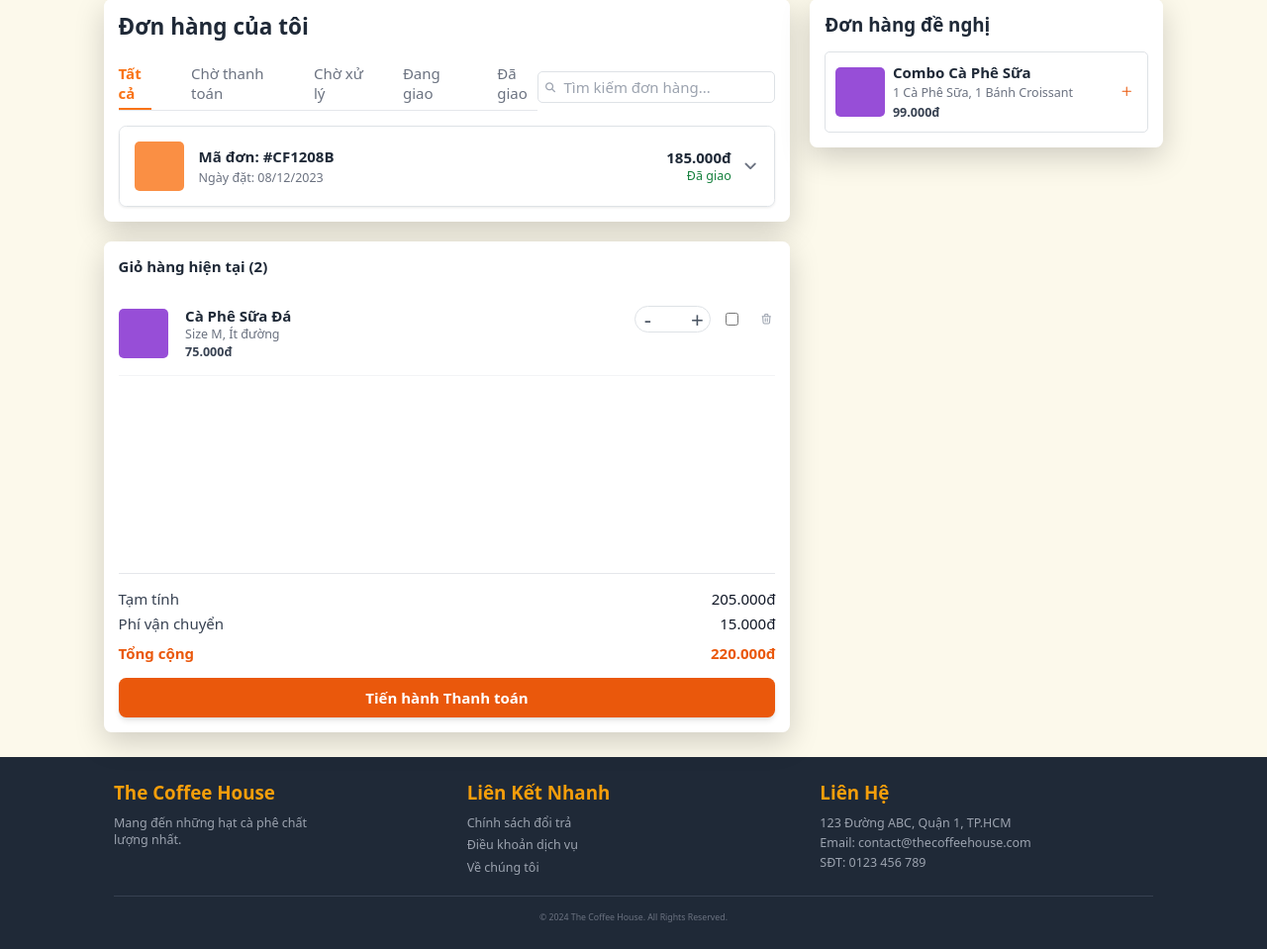
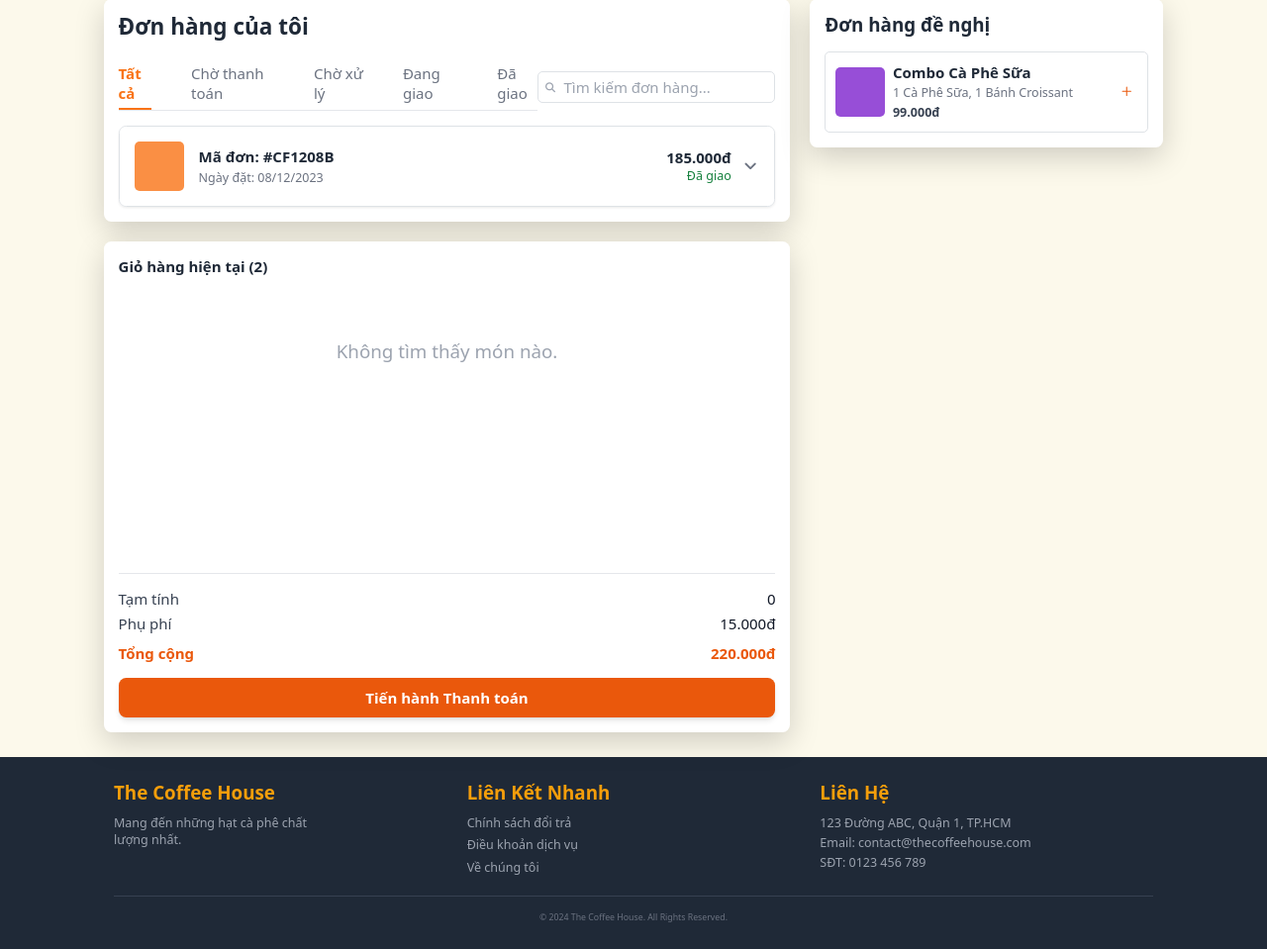
Before and after one commit to quekhoait/webcoffe_CNPM, a Flask app: page /my-cart in a window 1280 px wide. Shown: the part 101-1060 px from the top of the page at 99% size. Run offline with Flask 3, Linux system fonts and the light colour scheme; the visitor is signed in with stand-in values (Sample User, id 1); data that the repository does not hold is empty; some libraries are stand-ins or nearby versions.

Commit message:
complete add cart

```diff
--- a/eapp/controllers/CartController.py
+++ b/eapp/controllers/CartController.py
@@ -20,5 +20,10 @@ def add_to_cart():
 def get_cart_by_userId():
     user_id=current_user.id
     cart_item=CartDao.get_cart_by_userId_dao(user_id)
-    print([item.to_dict() for item in cart_item])
     return render_template('page/cart_component_item.html', list_prod=cart_item)
+
+def load_my_cart():
+    user_id = current_user.id
+    cart_item = CartDao.get_cart_by_userId_dao(user_id)
+    tab = request.args.get("tab", "order_all")
+    return render_template("page/cart.html", tab=tab, list_pro=cart_item)
--- a/eapp/controllers/index.py
+++ b/eapp/controllers/index.py
@@ -202,9 +202,7 @@ def load_profile():
     tab = request.args.get("tab", "profile")
     return render_template("page/profile.html", tab=tab)
 
-def load_my_cart():
-    tab = request.args.get("tab", "order_all")
-    return render_template("page/cart.html", tab=tab)
+
 
 
 
--- a/eapp/models/Cart.py
+++ b/eapp/models/Cart.py
@@ -4,7 +4,7 @@ from sqlalchemy import Column, Float, String, Enum as SqlEnum, ForeignKey
 
 
 class Cart(BaseModel):
-    user_id= Column(ForeignKey('account.id'),  nullable=False)
+    user_id= Column(ForeignKey('account.id'),  nullable=False, unique=True)
     details = relationship("CartDetail", backref="cart", lazy=True)
     serialize_rules = ('-details.product',)
 
--- a/eapp/routes.py
+++ b/eapp/routes.py
@@ -1,4 +1,5 @@
 # Cấu trúc route của các trang web bình thường
+from msilib import CAB
 
 from flask import Flask, render_template
 # Thay đổi import tương đối thành import tuyệt đối:
@@ -21,7 +22,7 @@ app.add_url_rule('/about-us','about-us',index.load_about_us)
 
 
 #Xử lý giỏ hàng
-app.add_url_rule('/my-cart','my-cart',index.load_my_cart)
+app.add_url_rule('/my-cart','my-cart',CartController.load_my_cart)
 app.add_url_rule('/api/add_to_cart', 'add_to_cart', CartController.add_to_cart, methods=['POST'])
 app.add_url_rule('/api/get-cart-by-userId','get-cart-by-userId',CartController.get_cart_by_userId)
 # demo
@@ -47,7 +48,7 @@ app.add_url_rule('/api/get_product', 'get_product', ProductController.get_produc
 
 
 #thanh toan
-app.add_url_rule('/checkout', 'checkout', index.checkout_page, methods=['GET', 'POST'])
+app.add_url_rule('/payment', 'payment', index.checkout_page, methods=['GET', 'POST'])
 
 #cashier
 app.add_url_rule('/cashier','cashier',CashierController.load_cashier)
--- a/eapp/static/javascript/base.js
+++ b/eapp/static/javascript/base.js
@@ -1,3 +1,5 @@
+
+
 /** Alert animation + style */
 function showAlert(type, title, message) {
   const alertBox = document.getElementById("form_alert");
@@ -73,11 +75,11 @@ function hideAlert() {
 }
 
 
-//Cart
-
+//Cart popup
 const mycart = document.getElementById("my_cart");
 const cartIcon = document.getElementById("cart_icon");
 const cartCancelIcon = document.getElementById("icon_cancel_cart");
+
 
 cartIcon.addEventListener("click", () => {
     mycart.classList.remove("hidden");
@@ -85,13 +87,26 @@ cartIcon.addEventListener("click", () => {
         .then(res => res.text())
         .then(html => {
             document.getElementById("cart_component_item").innerHTML = html;
-             setupQuantityControl();
-        setupCheckboxEvents();   // thêm dòng này !!!
-        calculateSubtotal();
-        })
-        .catch(err => console.error(err));
 
+            const cartPopup = document.querySelectorAll('.cart-component-item-popup');
+            console.log(cartPopup)
+            setupQuantityControl(cartPopup, 'subTotal-cart-popup');
+            setupCheckboxEvents(cartPopup, 'subTotal-cart-popup');
+
+            document.getElementById('subTotal-cart-popup')
+                .innerText = calculateSubtotal(cartPopup);
+        });
 });
+
+//cart current
+const my_current_cart = document.querySelectorAll('.cart-component-item');
+setupQuantityControl(my_current_cart, 'subTotal-cart');
+setupCheckboxEvents(my_current_cart, 'subTotal-cart');
+
+document.getElementById('subTotal-cart')
+    .innerText = calculateSubtotal(my_current_cart);
+
+
 
 // Đóng cart khi click icon X
 cartCancelIcon.addEventListener("click", () => {
@@ -123,3 +138,69 @@ function addToCart(productId, quantity=1) {
     })
     .catch(err => console.error(err));
 }
+
+//Tính số tiền
+
+function calculateSubtotal(items) {
+    let total = 0;
+
+    items.forEach(item => {
+        const checkbox = item.querySelector('.select-cart-component');
+        const price = parseFloat(item.querySelector('p.price').innerText);
+        const qty = parseInt(item.querySelector('span.qty-display').innerText);
+
+        if (checkbox && checkbox.checked) {
+            total += price * qty;
+        }
+    });
+
+    return total;
+}
+
+
+function setupCheckboxEvents(items, subtotalElementId) {
+    items.forEach(item => {
+        const checkbox = item.querySelector('.select-cart-component');
+        if (!checkbox) return;
+
+        checkbox.addEventListener("change", () => {
+            const total = calculateSubtotal(items);
+            document.getElementById(subtotalElementId).innerText = total;
+        });
+    });
+}
+
+
+
+function setupQuantityControl(items, subtotalElementId) {
+    items.forEach(item => {
+        const minusBtn = item.querySelector('.minus-btn');
+        const plusBtn = item.querySelector('.plus-btn');
+        const qtyDisplay = item.querySelector('.qty-display');
+
+        if (!minusBtn || !plusBtn || !qtyDisplay) return;
+
+        let currentQty = parseInt(qtyDisplay.textContent) || 1;
+
+        function update() {
+            qtyDisplay.textContent = currentQty;
+            minusBtn.disabled = currentQty <= 1;
+        }
+
+        plusBtn.onclick = () => {
+            currentQty++;
+            update();
+            document.getElementById(subtotalElementId).innerText = calculateSubtotal(items);
+        };
+
+        minusBtn.onclick = () => {
+            if (currentQty > 1) {
+                currentQty--;
+                update();
+                document.getElementById(subtotalElementId).innerText = calculateSubtotal(items);
+            }
+        };
+
+        update();
+    });
+}
--- /dev/null
+++ b/eapp/static/javascript/cart.js
@@ -0,0 +1,4 @@
+const my_current_cart=document.querySelectorAll('.cart-component-item');
+  setupQuantityControl(my_current_cart);
+  setupCheckboxEvents(my_current_cart);   // thêm dòng này !!!
+  calculateSubtotal(my_current_cart);
--- a/eapp/templates/cart/current_cart.html
+++ b/eapp/templates/cart/current_cart.html
@@ -1,25 +1,21 @@
 <div class="bg-white p-6 rounded-xl shadow-lg">
   <h2 class="text-2xl font-bold mb-6 text-gray-800">Giỏ hàng hiện tại (2)</h2>
   <div class="h-[270px] overflow-y-auto">
-    <div class="flex items-start justify-between py-4 border-b border-gray-100">
+
+    {% if list_pro %}
+        {% for product in list_pro %}
+             <div class="cart-component-item flex items-start justify-between py-4 border-b border-gray-100">
       <div class="flex items-center">
-        <div
-          class="w-20 h-20 flex items-center bg-purple-700 bg-opacity-80 rounded-lg mr-3 flex-shrink-0"
-          style="
-            background-image: url('https://via.placeholder.com/48x48/8b5cf6/ffffff?text=C%C3%A0%20Ph%C3%AA');
-            background-size: cover;
-            background-position: center;
-          "
-        ></div>
+        <img class="w-20 h-20 flex items-center bg-purple-700 bg-opacity-80 rounded-lg mr-3 flex-shrink-0" src="{{product.product.image}}">
         <div class="pl-4">
-          <p class="font-semibold text-2xl text-gray-800">Cà Phê Sữa Đá</p>
-          <p class="text-xl text-gray-500">Size M, Ít đường</p>
-          <p class="text-xl font-semibold text-gray-700">75.000đ</p>
+          <p class="font-semibold text-2xl text-gray-800">{{product.product.name}}</p>
+          <p class="text-xl font-semibold text-gray-700 price">{{product.product.price}}đ</p>
         </div>
       </div>
       <div class="flex items-center space-x-2">
+        {% set quantity=product.quantity %}
         {% include 'page/quantity_control.html' %}
-         <input type="checkbox" class="!mx-6 cursor-pointer">
+         <input type="checkbox" class="ml-auto select-cart-component">
         <button class="text-gray-400 hover:text-red-500 p-1">
           <svg
             class="w-5 h-5"
@@ -38,16 +34,21 @@
         </button>
       </div>
     </div>
-
+        {% endfor %}
+    {% else %}
+        <div class="col-span-full text-center py-20">
+            <p class="text-3xl text-gray-400">Không tìm thấy món nào.</p>
+        </div>
+{% endif %}
   </div>
 
   <div class="mt-6 pt-4 border-t border-gray-200 space-y-2 text-2xl">
     <div class="flex justify-between text-gray-700">
       <span>Tạm tính</span>
-      <span class="font-medium text-gray-900">205.000đ</span>
+      <span class="font-medium text-gray-900" id="subTotal-cart">0đ</span>
     </div>
     <div class="flex justify-between text-gray-700">
-      <span>Phí vận chuyển</span>
+      <span>Phụ phí</span>
       <span class="font-medium text-gray-900">15.000đ</span>
     </div>
     <div class="flex justify-between text-2xl font-bold text-orange-600 pt-2">
@@ -55,7 +56,7 @@
       <span>220.000đ</span>
     </div>
   </div>
-<!--  <script src="{{ url_for('static', filename='js/quantity_control.js') }}"></script>-->
+
 
   <button
     class="w-full mt-6 py-3 bg-orange-600 text-white font-bold text-2xl rounded-xl hover:bg-orange-700 transition duration-200 shadow-md"
--- a/eapp/templates/layout/base.html
+++ b/eapp/templates/layout/base.html
@@ -36,6 +36,8 @@
      <script src="{{ url_for('static', filename='javascript/profile.js') }}"></script>
      <script src="{{ url_for('static', filename='javascript/product.js') }}"></script>
          <script src="{{ url_for('static', filename='javascript/base.js') }}"></script>
+<!--<script src="{{ url_for('static', filename='javascript/cart.js') }}"></script>-->
+
  {% endblock %}
 
 </body>
--- a/eapp/templates/page/cart.html
+++ b/eapp/templates/page/cart.html
@@ -72,7 +72,8 @@ block content %}
           <!--============================-->
         </div>
         <!--                Giỏ hàng hiện tại-->
-        {% include 'cart/current_cart.html'%}
+          {% set list_pro=list_pro %}
+          {% include 'cart/current_cart.html'%}
 
         <!--                =========================-->
       </div>
@@ -82,6 +83,7 @@ block content %}
     </div>
   </div>
 </div>
+
 
 <script>
   // Hàm JavaScript đơn giản để bật/tắt (toggle) chi tiết đơn hàng
--- a/eapp/templates/page/cart_component.html
+++ b/eapp/templates/page/cart_component.html
@@ -13,7 +13,7 @@
     <div class="py-4 border-t border-gray-100 mt-2">
         <div class="flex justify-between items-center ">
             <p class="text-2xl text-gray-600">Tạm tính</p>
-            <p class="text-2xl font-bold text-gray-900" id="subTotal-cart">0đ</p>
+            <p class="text-2xl font-bold text-gray-900 " id="subTotal-cart-popup">0đ</p>
         </div>
         <div class="flex justify-between items-center mt-2">
             <p class="text-2xl text-gray-600">Phụ phí</p>
--- a/eapp/templates/page/cart_component_item.html
+++ b/eapp/templates/page/cart_component_item.html
@@ -1,6 +1,6 @@
     {%for prod in list_prod %}
 
-    <div class="flex cart-component-item items-center bg-gray-50 rounded-lg p-2 space-x-2">
+    <div class="flex  items-center bg-gray-50 rounded-lg p-2 space-x-2 cart-component-item-popup">
 
     <div class="w-[60px] h-[60px] rounded-lg overflow-hidden flex-shrink-0">
         <img src="{{ prod.product.image }}" alt="{{ prod.product.name }}" class="w-full h-full object-cover">
```
Also changed, not shown: eapp/models/Order.py (deleted, +0 -39 lines), eapp/static/javascript/product.js (+0 -59 lines), eapp/controllers/PaymentController.py (added), eapp/dao/PaymentDao.py (added).
